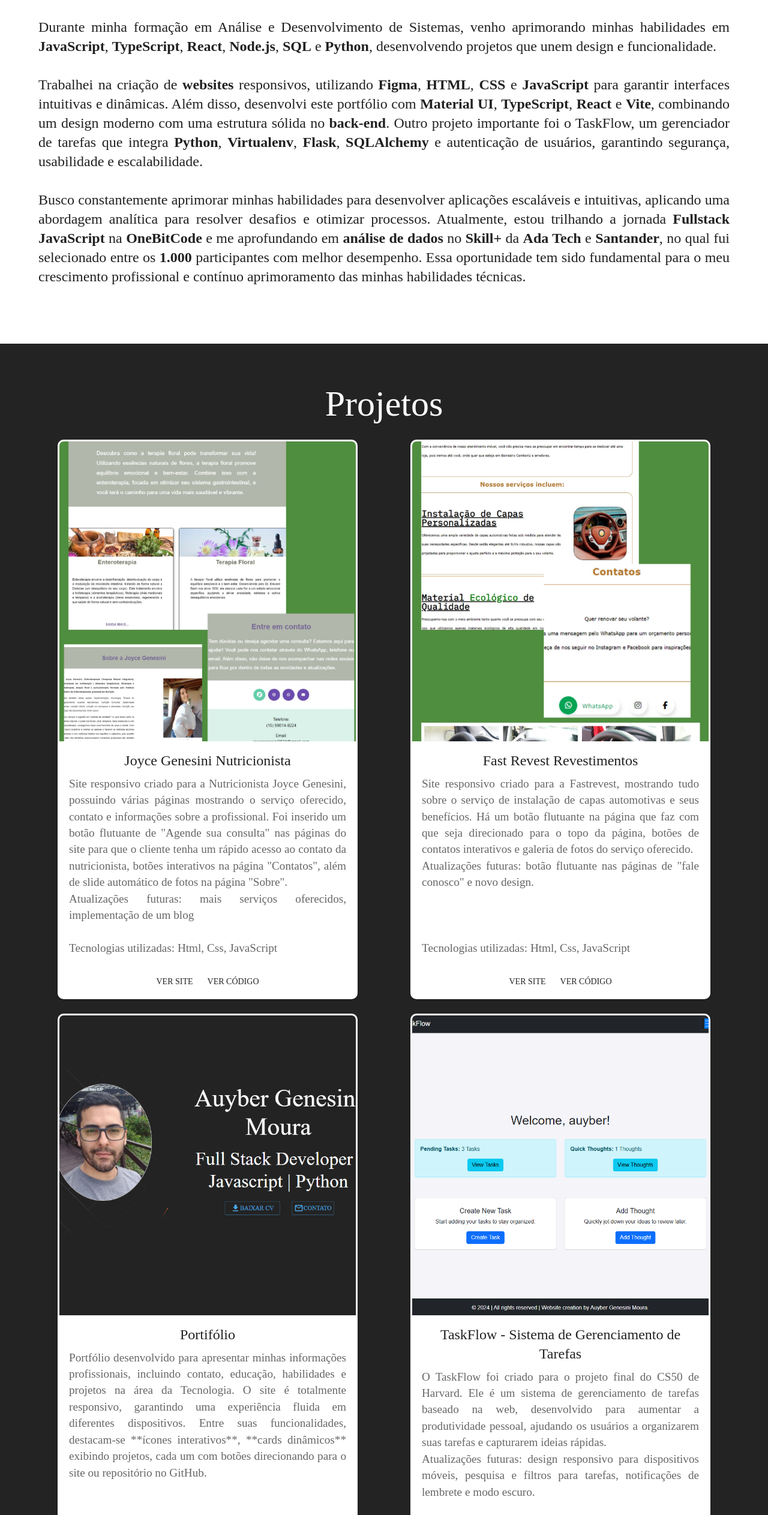
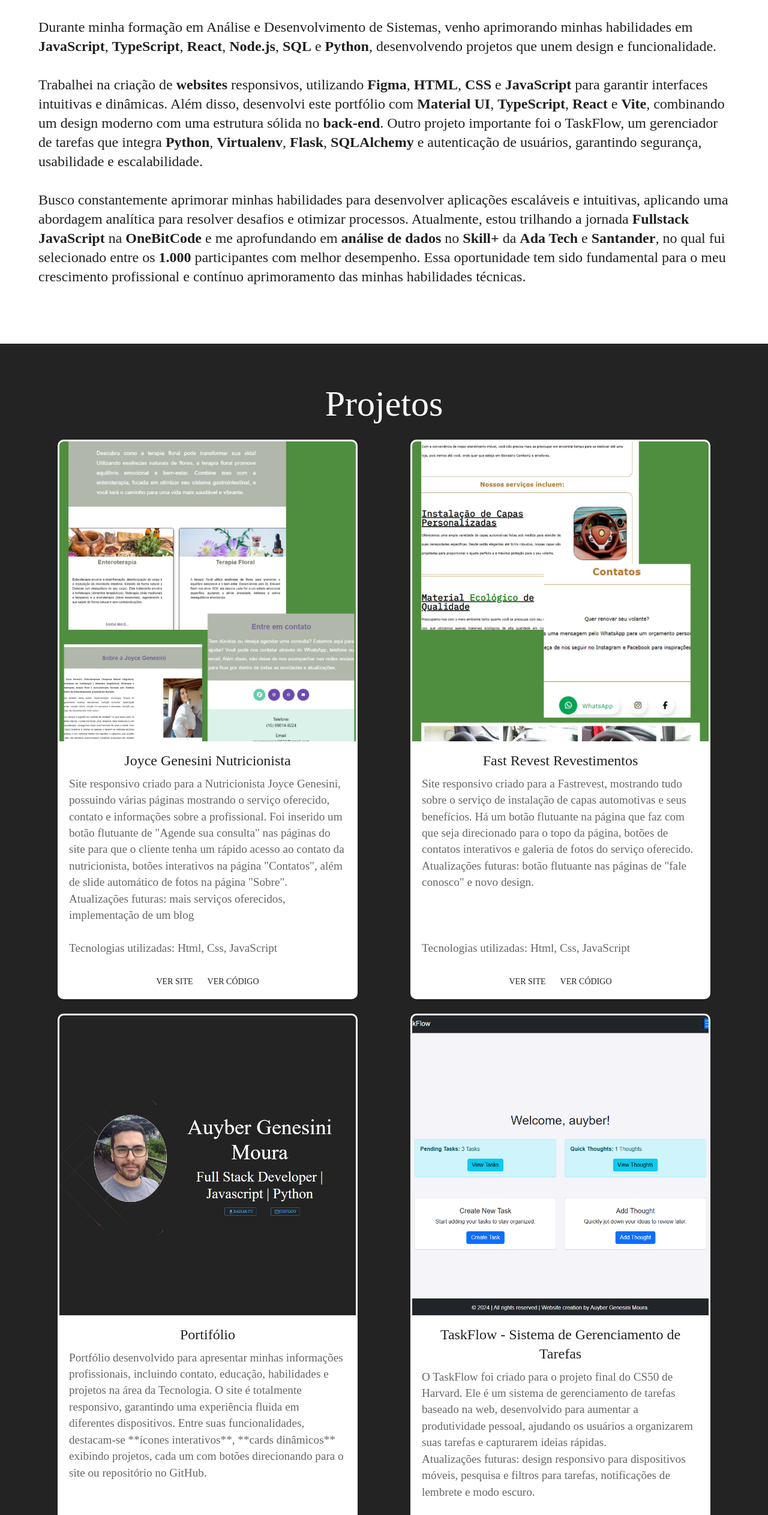
Before and after one commit to auyber/Auyber-portfolio, a React (Vite) app: page / in a window 1280 px wide. Shown: the part 1213-3739 px from the top of the page at 60% size. Built offline with nearby package versions, Linux system fonts and the light colour scheme.

Commit message:
feat: update portfolio

```diff
--- a/src/components/Card/fastrevest.tsx
+++ b/src/components/Card/fastrevest.tsx
@@ -22,7 +22,7 @@
         <Typography gutterBottom variant="h5" component="div" textAlign="center">
           Fast Revest Revestimentos
         </Typography>
-        <Typography variant="body2" color="text.secondary" textAlign="justify" sx={{ fontSize: '1.2rem'}}>
+        <Typography variant="body2" color="text.secondary" textAlign="left" sx={{ fontSize: '1.2rem'}}>
           Site responsivo criado para a Fastrevest, mostrando tudo sobre o serviço de instalação de capas automotivas e seus benefícios. Há um botão flutuante na página que faz com que seja direcionado para o topo da página, botões de contatos interativos e galeria de fotos do serviço oferecido.   <br />
           Atualizações futuras: botão flutuante nas páginas de "fale conosco" e novo design.<br /><br /><br /><br />
           Tecnologias utilizadas: Html, Css, JavaScript
--- a/src/components/Card/nutri.tsx
+++ b/src/components/Card/nutri.tsx
@@ -22,7 +22,7 @@
         <Typography gutterBottom variant="h5" component="div" textAlign="center">
           Joyce Genesini Nutricionista
         </Typography>
-        <Typography variant="body2" color="text.secondary" textAlign="justify" sx={{ fontSize: '1.2rem'}}>
+        <Typography variant="body2" color="text.secondary" textAlign="left" sx={{ fontSize: '1.2rem'}}>
           Site responsivo criado para a Nutricionista Joyce Genesini, possuindo várias páginas mostrando o serviço oferecido, contato e informações sobre a profissional. Foi inserido um botão flutuante de "Agende sua consulta" nas páginas do site para que o cliente tenha um rápido acesso ao contato da nutricionista, botões interativos na página "Contatos", além de slide automático de fotos na página "Sobre".  <br />
           Atualizações futuras: mais serviços oferecidos, implementação de um blog<br /><br />
           Tecnologias utilizadas: Html, Css, JavaScript
--- a/src/components/Card/portfolio.tsx
+++ b/src/components/Card/portfolio.tsx
@@ -22,7 +22,7 @@
         <Typography gutterBottom variant="h5" component="div" textAlign="center">
           Portifólio
         </Typography>
-        <Typography variant="body2" color="text.secondary" textAlign="justify" sx={{ fontSize: '1.2rem'}}>
+        <Typography variant="body2" color="text.secondary" textAlign="left" sx={{ fontSize: '1.2rem'}}>
         Portfólio desenvolvido para apresentar minhas informações profissionais, incluindo contato, educação, habilidades e projetos na área da Tecnologia. O site é totalmente responsivo, garantindo uma experiência fluida em diferentes dispositivos.  Entre suas funcionalidades, destacam-se **ícones interativos**, **cards dinâmicos** exibindo projetos, cada um com botões direcionando para o site ou repositório no GitHub.     <br />
         <br /><br /><br /><br />
         Tecnologias utilizadas: TypeScript, React, CSS e Vite.
--- a/src/components/Card/taskflow.tsx
+++ b/src/components/Card/taskflow.tsx
@@ -23,7 +23,7 @@
       <Typography gutterBottom variant="h5" component="div" textAlign="center">
   TaskFlow - Sistema de Gerenciamento de Tarefas
   </Typography>
-  <Typography variant="body2" color="text.secondary" textAlign="justify" sx={{ fontSize: '1.2rem' }}>
+  <Typography variant="body2" color="text.secondary" textAlign="left" sx={{ fontSize: '1.2rem' }}>
     O TaskFlow foi criado para o projeto final do CS50 de Harvard. Ele é um sistema de gerenciamento de tarefas baseado na web, desenvolvido para aumentar a produtividade pessoal, ajudando os usuários a organizarem suas tarefas e capturarem ideias rápidas.
     <br />
     Atualizações futuras: design responsivo para dispositivos móveis, pesquisa e filtros para tarefas, notificações de lembrete e modo escuro.
--- a/src/pages/section/About/About.tsx
+++ b/src/pages/section/About/About.tsx
@@ -27,7 +27,7 @@
             </Grid>
           </Grid>
           <Grid item xs={12} md={12}>
-            <Typography variant="h5" textAlign="justify">
+            <Typography variant="h5" textAlign="left">
             Durante minha formação em Análise e Desenvolvimento de Sistemas, venho aprimorando minhas habilidades em <strong>JavaScript</strong>, <strong>TypeScript</strong>, <strong>React</strong>, <strong>Node.js</strong>, <strong>SQL</strong> e <strong>Python</strong>, desenvolvendo projetos que unem design e funcionalidade.
               <br/><br/>
             Trabalhei na criação de <strong>websites</strong> responsivos, utilizando <strong>Figma</strong>, <strong>HTML</strong>, <strong>CSS</strong> e <strong>JavaScript</strong> para garantir interfaces intuitivas e dinâmicas. Além disso, desenvolvi este portfólio com <strong>Material UI</strong>, <strong>TypeScript</strong>, <strong>React</strong> e <strong>Vite</strong>, combinando um design moderno com uma estrutura sólida no <strong>back-end</strong>. Outro projeto importante foi o TaskFlow, um gerenciador de tarefas que integra <strong>Python</strong>, <strong>Virtualenv</strong>, <strong>Flask</strong>, <strong>SQLAlchemy</strong> e autenticação de usuários, garantindo segurança, usabilidade e escalabilidade.
```
Also changed, not shown: src/assets/images/portfoliocapa.png, 1 other file (tests, documents, lock files or other folders).
